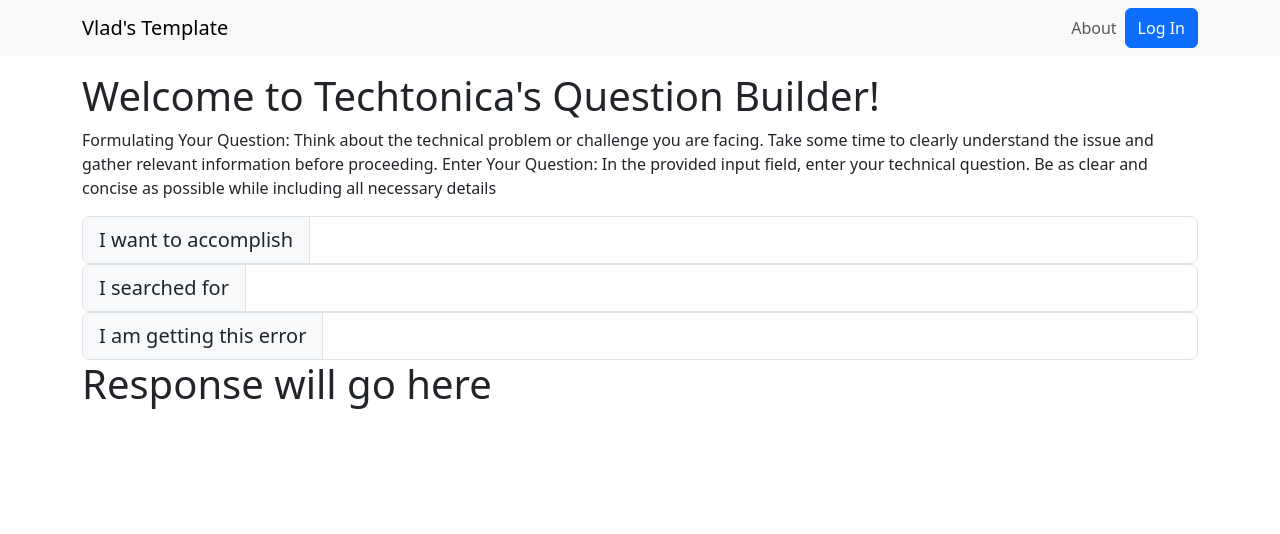
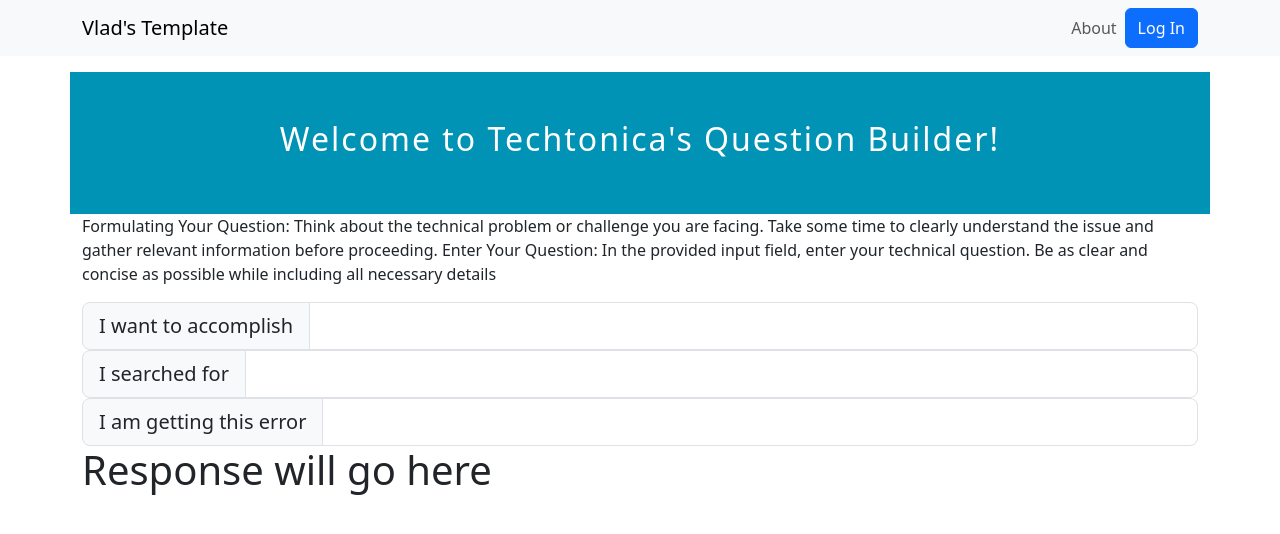
Before and after one commit to Roshanell/question-craft, a React (Vite) app: page / in a window 1280 px wide. Shown: the top 534 px of the page. Built offline with nearby package versions, Linux system fonts and the light colour scheme.

Commit message:
centered header text

```diff
--- a/src/components/HeroSection.css
+++ b/src/components/HeroSection.css
@@ -5,4 +5,20 @@
     flex-flow: row wrap;
     justify-content: space-around;
     padding: 3rem 5rem;
+}
+
+.row__center {
+    align-items: center;
   }
+
+.blue-background {
+    background-color: #0093b5;
+    color: white;
+}
+
+.large-white-text {
+    color: white;
+    font-size: 2em;
+    letter-spacing: 2px;
+    text-align: center;
+}
--- a/src/components/HeroSection.jsx
+++ b/src/components/HeroSection.jsx
@@ -1,9 +1,10 @@
-import { Row } from "react-bootstrap";
+import { Row } from "react-bootstrap"
+import '/src/components/HeroSection.css'
 
 function HeroSection() {
 	return (
-		<div class="row">
-			<h1>Welcome to Techtonica's Question Builder!</h1>
+		<div class="row row_center blue-background">
+			<h1 class="large-white-text">Welcome to Techtonica's Question Builder!</h1>
 		</div>
 	);
 }
```
